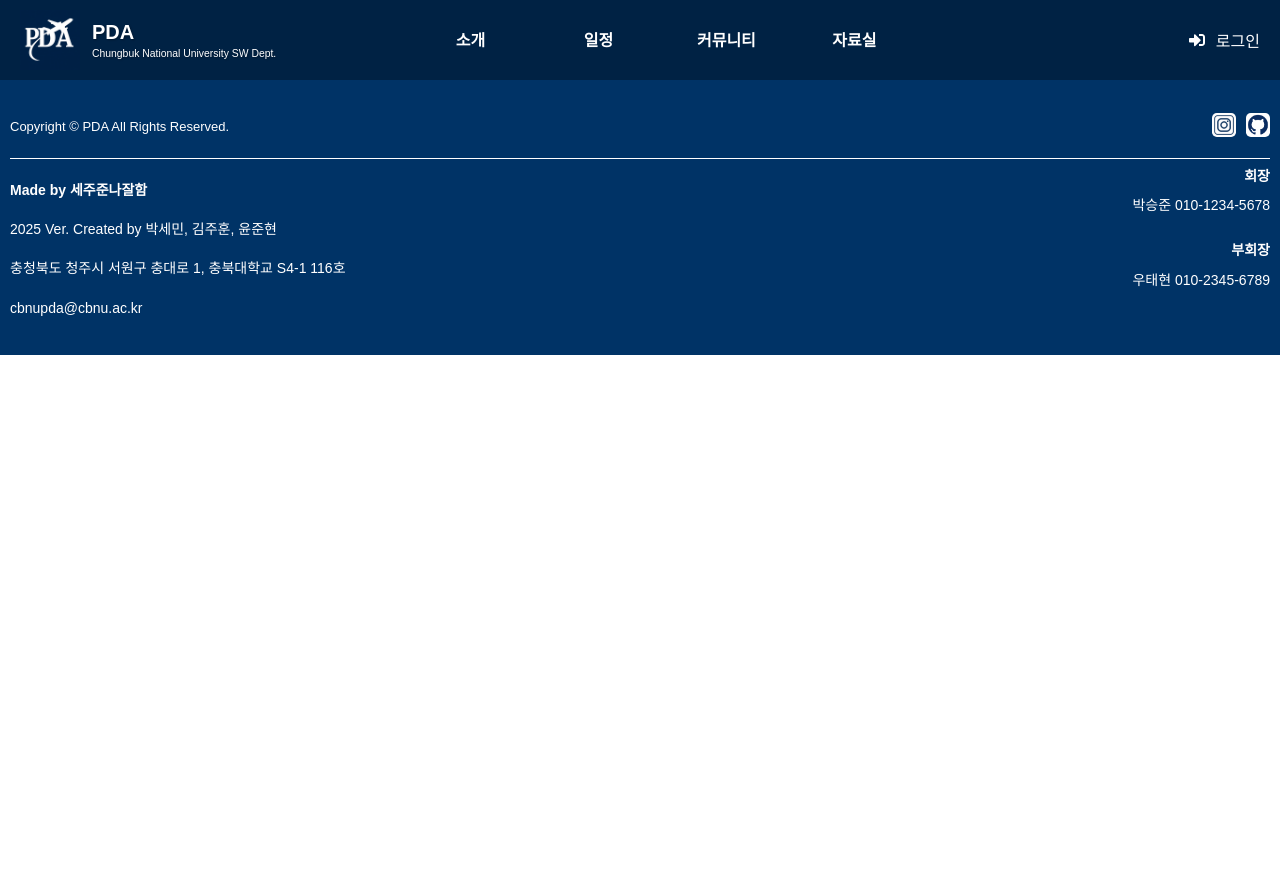
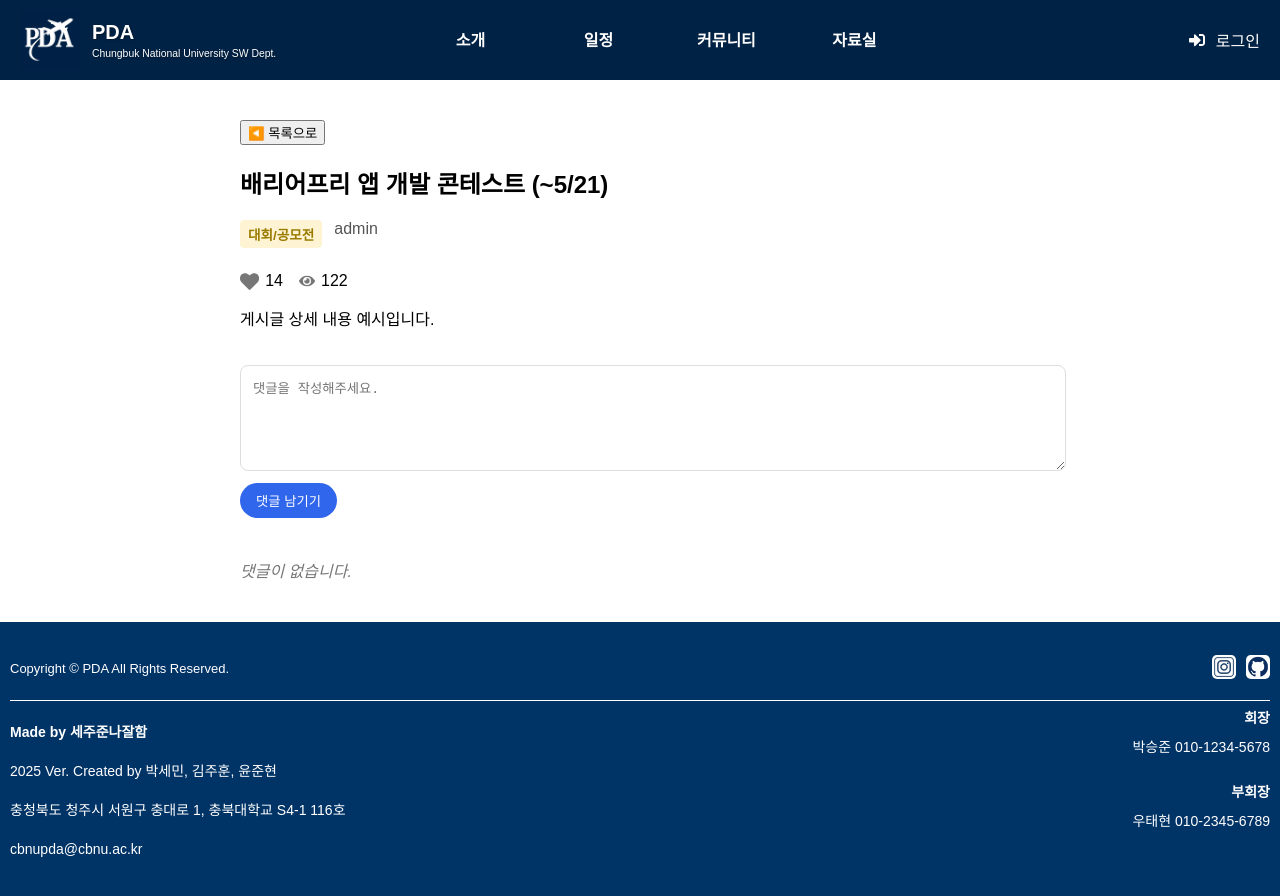
Before and after one commit to junhyeon-devops/club-website-infra, a React (Create React App) app: page /post/1 in a window 1280 px wide. Before the commit the page ends 800 px from the top, so only its background shows below. Built offline with nearby package versions, Linux system fonts and the light colour scheme.

Commit message:
커뮤니티 페이지 병합

```diff
--- a/src/App.js
+++ b/src/App.js
@@ -12,6 +12,7 @@ import ClubIntro from './pages/ClubIntro';
 import Staff from './pages/Staff';
 import MySchedule from './pages/MySchedule';
 import Recuit from './pages/Recuit';
+import PostDetail from './pages/PostDetail';
 
 function App() {
   // ✅ 여기서 사용자 역할 설정 (로그인 연동 전에는 수동 테스트 가능)
@@ -31,6 +32,7 @@ function App() {
         <Route path="/intro/staff" element={<Staff />} />
         <Route path="/schedule/schedulelist" element={<MySchedule />} />
         <Route path="/community/recuit" element={<Recuit />} />
+        <Route path="/post/:id" element={<PostDetail />} />
         <Route path="/schedule/calendar" element={<Calendar isAdmin={user.role === 'admin'} />} />
       </Routes>
       <Footer />
--- /dev/null
+++ b/src/pages/PostDetail.css
@@ -0,0 +1,94 @@
+.post-detail {
+  max-width: 800px;
+  margin: 40px auto;
+  font-family: 'Noto Sans KR', sans-serif;
+}
+
+.post-detail .detail-meta {
+  display: flex;
+  gap: 12px;
+  color: #555;
+  margin-bottom: 24px;
+}
+
+.post-detail .category {
+  background: #fef4d4;
+  color: #9a7b00;
+  padding: 4px 8px;
+  border-radius: 4px;
+}
+
+.post-detail .content {
+  line-height: 1.6;
+}
+.stats {
+  display: flex;
+  align-items: center;
+  margin-bottom: 16px;
+}
+
+.heart-icon {
+  cursor: pointer;
+  font-size: 1.2rem;
+  color: #777;
+  margin-right: 6px;
+}
+
+.heart-icon.liked {
+  color: #e74c3c;
+}
+.eye-icon {
+  margin-left: 16px;
+  margin-right: 6px;
+  color: #777;
+}
+
+.comments-section {
+  margin-top: 32px;
+}
+
+.comment-input {
+  width: 100%;
+  padding: 12px;
+  border: 1px solid #ddd;
+  border-radius: 8px;
+  min-height: 80px;
+  resize: vertical;
+  margin-bottom: 8px;
+}
+
+.add-comment {
+  background-color: #3066ec;
+  color: white;
+  padding: 8px 16px;
+  border: none;
+  border-radius: 20px;
+  cursor: pointer;
+  margin-bottom: 24px;
+}
+
+.comments-list {
+  list-style: none;
+  padding: 0;
+}
+
+.comment {
+  margin-bottom: 16px;
+}
+
+.comment-header {
+  font-size: 0.9rem;
+  color: #555;
+  margin-bottom: 4px;
+}
+
+.comment-text {
+  margin: 0;
+  font-size: 1rem;
+}
+
+.no-comments {
+  color: #777;
+  font-style: italic;
+  margin-bottom: 16px;
+}
--- /dev/null
+++ b/src/pages/PostDetail.js
@@ -0,0 +1,99 @@
+import React, { useState } from 'react';
+import { useParams, useNavigate } from 'react-router-dom';
+import { initialPosts } from '../pages/Recuit';
+import { FaHeart, FaEye } from 'react-icons/fa';
+import './PostDetail.css';
+
+function PostDetail() {
+
+  const { id } = useParams();
+  const navigate = useNavigate();
+
+  const post = initialPosts.find(p => String(p.id) === id);
+
+  const [liked, setLiked] = useState(false);
+  const [likes, setLikes] = useState(post?.likes || 0);
+  const [views] = useState(post?.views || 0);
+    const [commentText, setCommentText] = useState('');
+    const [comments, setComments] = useState(Array.isArray(post.comments) ? post.comments : []);
+  if (!post) return <p>게시글을 찾을 수 없습니다.</p>;
+
+  const handleLike = () => {
+  if (liked) {
+    setLiked(false);
+    setLikes(prev => prev - 1);
+  } else {
+    setLiked(true);
+    setLikes(prev => prev + 1);
+  }
+};
+    const handleAddComment = () => {
+  const text = commentText.trim();
+  if (!text) return;
+
+  const newComment = {
+    author: '익명',
+    date: new Date().toLocaleDateString(),
+    text
+  };
+
+  setComments(prev => [...prev, newComment]);
+  setCommentText('');
+};
+
+
+  return (
+    <div className="post-detail">
+      <button onClick={() => navigate(-1)}>◀️ 목록으로</button>
+      <h2>{post.title}</h2>
+      <div className="detail-meta">
+        <span className="category">{post.category}</span>
+        <span>{post.writer}</span>
+        <span>{post.time}</span>
+      </div>
+      <div className="stats">
+        <FaHeart
+          className={`heart-icon ${liked ? 'liked' : ''}`}
+          onClick={handleLike}
+        />
+        <span>{likes}</span>
+        <FaEye className="eye-icon" />
+        <span>{views}</span>
+      </div>
+      <div className="content">
+        <p>게시글 상세 내용 예시입니다.</p>
+      </div>
+      <div className="comments-section">
+  <textarea
+    className="comment-input"
+    placeholder="댓글을 작성해주세요."
+    value={commentText}
+    onChange={e => setCommentText(e.target.value)}
+  />
+  <button className="add-comment" onClick={handleAddComment}>
+    댓글 남기기
+  </button>
+
+  {comments.length === 0 ? (
+    <p className="no-comments">댓글이 없습니다.</p>
+  ) : (
+    <ul className="comments-list">
+      {comments.map((c, idx) => (
+        <li key={idx} className="comment">
+          <div className="comment-header">
+            <span className="comment-author">{c.author}</span>
+            <span className="comment-date">{c.date}</span>
+          </div>
+          <p className="comment-text">{c.text}</p>
+        </li>
+      ))}
+    </ul>
+  )}
+</div>
+
+
+    </div>
+  );
+}
+
+export default PostDetail;
--- a/src/pages/Recuit.css
+++ b/src/pages/Recuit.css
@@ -5,23 +5,33 @@
   font-family: 'Noto Sans KR', sans-serif;
 }
 
-h1 {
-  text-align: center;
-  margin-bottom: 24px;
+/* 탭과 검색창을 감싸는 상위 영역 */
+.top-bar {
+  display: flex;
+  align-items: center;
+  justify-content: space-between;
+  flex-wrap: wrap;
+  margin-bottom: 20px;
+}
+
+.category-tabs {
+  display: flex;
+  gap: 12px;
 }
 
 .search-bar {
   display: flex;
-  justify-content: center;
-  margin-bottom: 20px;
+  align-items: center;
+  width: 250px;
 }
 
 .search-bar input {
-  width: 70%;
+  flex: 1;
   padding: 8px 12px;
   font-size: 16px;
   border: 1px solid #aaa;
   border-radius: 4px 0 0 4px;
+  border-right: none;
 }
 
 .search-bar button {
@@ -54,24 +64,70 @@ h1 {
   transform: scale(1.01);
 }
 
-.category {
-  display: inline-block;
-  background: #fef4d4;
-  color: #9a7b00;
-  padding: 4px 10px;
-  font-size: 12px;
-  border-radius: 4px;
-  margin-bottom: 8px;
+/* ✅ 한 줄 정렬 */
+.post-line {
+  display: flex;
+  justify-content: space-between;
+  align-items: center;
+  flex-wrap: wrap;
+  gap: 12px;
 }
 
+.post-left {
+  display: flex;
+  align-items: center;
+  flex-wrap: wrap;
+  gap: 12px;
+}
+
+.category {
+  background-color: #fef4d4;
+  color: #9a7b00;
+  font-size: 0.85rem;
+  font-weight: 600;
+  padding: 4px 10px;
+  border-radius: 4px;
+  white-space: nowrap;
+}
+
+.title {
+  font-size: 1rem;
+  font-weight: bold;
+  color: #111;
+  white-space: nowrap;
+}
+
+
 .meta {
-  font-size: 14px;
+  font-size: 13px;
   color: #777;
   display: flex;
-  justify-content: space-between;
-  margin-top: 8px;
+  gap: 12px;
+  white-space: nowrap;
+  align-items: center;
 }
 
-.meta .icons svg {
-  margin-left: 8px;
+.meta span {
+  display: flex;
+  align-items: center;
 }
+
+
+.tab-button {
+  padding: 6px 12px;
+  border: none;
+  background: transparent;
+  cursor: pointer;
+  font-size: 0.95rem;
+  color: #666;
+}
+
+.tab-button.active {
+  border-bottom: 2px solid #0044cc;
+  color: #0044cc;
+  font-weight: bold;
+}
+.post-card {
+  text-decoration: none;  /* 밑줄 제거 */
+  color: inherit;         /* 부모 색상 상속 */
+}
--- a/src/pages/Recuit.js
+++ b/src/pages/Recuit.js
@@ -1,79 +1,120 @@
 import React, { useState } from 'react';
 import './Recuit.css';
-import { FaHeart, FaComment } from 'react-icons/fa';
+import { FaHeart, FaComment, FaSearch, FaUser, FaClock, FaEye } from 'react-icons/fa';
+import Intro_top from '../components/Intro_top';
+import { Link } from 'react-router-dom';
 
-const initialPosts = [
+export const initialPosts = [
   {
     id: 1,
     category: '대회/공모전',
     title: '배리어프리 앱 개발 콘테스트 (~5/21)',
-    writer: '21학번 정선미',
-    time: '1일 전',
+    writer: 'admin',
+    createdAt: '2025-06-13T15:23:00',
     likes: 14,
     comments: 1,
+    views: 122,
   },
   {
     id: 2,
     category: '대회/공모전',
     title: '2025 환경 데이터 활용 및 분석 공모전 (~5/19)',
-    writer: '21학번 정선미',
-    time: '2일 전',
+    writer: 'admin',
+    createdAt: '2025-06-14T15:23:00',
     likes: 14,
-    comments: 0,
+    comments: 1,
+    views: 85,
   },
   {
     id: 3,
     category: '대회/공모전',
     title: '2025년 직무 잡아드림 동아리 모집 (~5/2)',
-    writer: '21학번 정선미',
-    time: '2일 전',
+    writer: '정선미',
+    createdAt: '2025-06-12T09:00:00',
     likes: 8,
     comments: 4,
+    views: 74,
   },
 ];
 
+const categories = ['전체', '대회/공모전', '프로젝트', '스터디'];
+
 function Recuit() {
   const [searchTerm, setSearchTerm] = useState('');
+  const [selectedCategory, setSelectedCategory] = useState('전체');
 
-  const filteredPosts = initialPosts.filter((post) =>
+  const filteredPosts = initialPosts.filter(
+    post =>
+      (selectedCategory === '전체' || post.category === selectedCategory) &&
       post.title.toLowerCase().includes(searchTerm.toLowerCase())
   );
 
+  const getTimeAgo = (createdAt) => {
+    if (!createdAt) return '';
+    const now = new Date();
+    const created = new Date(createdAt);
+    const diffDays = Math.floor((now - created) / (1000 * 60 * 60 * 24));
+    if (diffDays === 0) return '오늘';
+    if (diffDays === 1) return '어제';
+    return `${diffDays}일 전`;
+  };
+
   return (
+    <>
+      <Intro_top
+        title="팀원 모집"
+        subtitle="프로젝트 및 공모전 팀원을 모집합니다."
+        backgroundImage="/community.jpg"
+      />
+
       <div className="community-wrapper">
-      <h1>커뮤니티</h1>
+        <div className="top-bar">
+          <div className="category-tabs">
+            {categories.map(category => (
+              <button
+                key={category}
+                className={`tab-button ${selectedCategory === category ? 'active' : ''}`}
+                onClick={() => setSelectedCategory(category)}
+              >
+                {category}
+              </button>
+            ))}
+          </div>
 
           <div className="search-bar">
             <input
               type="text"
-          placeholder="검색어 입력 또는 카테고리 선택..."
+              placeholder="검색어 입력: "
               value={searchTerm}
               onChange={(e) => setSearchTerm(e.target.value)}
             />
-        <button><span role="img" aria-label="search">🔍</span></button>
+            <button><FaSearch /></button>
+          </div>
         </div>
 
         <div className="post-list">
           {filteredPosts.length > 0 ? (
             filteredPosts.map((post) => (
-            <div key={post.id} className="post-card">
+              <Link to={`/post/${post.id}`} className="post-card" key={post.id}>
+                <div className="post-line">
+                  <div className="post-left">
                     <span className="category">{post.category}</span>
-              <h3>{post.title}</h3>
+                    <span className="title">{post.title}</span>
+                  </div>
                   <div className="meta">
-                <span>{post.time}</span>
-                <span>{post.writer}</span>
-                <span className="icons">
-                  <FaHeart /> {post.likes}
-                  <FaComment style={{ marginLeft: '8px' }} /> {post.comments}
-                </span>
+                    <span><FaClock style={{ marginRight: '4px' }} />{getTimeAgo(post.createdAt)}</span>
+                    <span><FaUser style={{ marginRight: '4px' }} />{post.writer}</span>
+                    <span><FaEye style={{ marginRight: '4px' }} />{post.views ?? 0}회</span>
                   </div>
                 </div>
+              </Link>
             ))
           ) : (
             <p>검색 결과가 없습니다.</p>
           )}
         </div>
       </div>
+    </>
   );
 }
 
```
Lines whose indentation alone changed are shown as unchanged.
